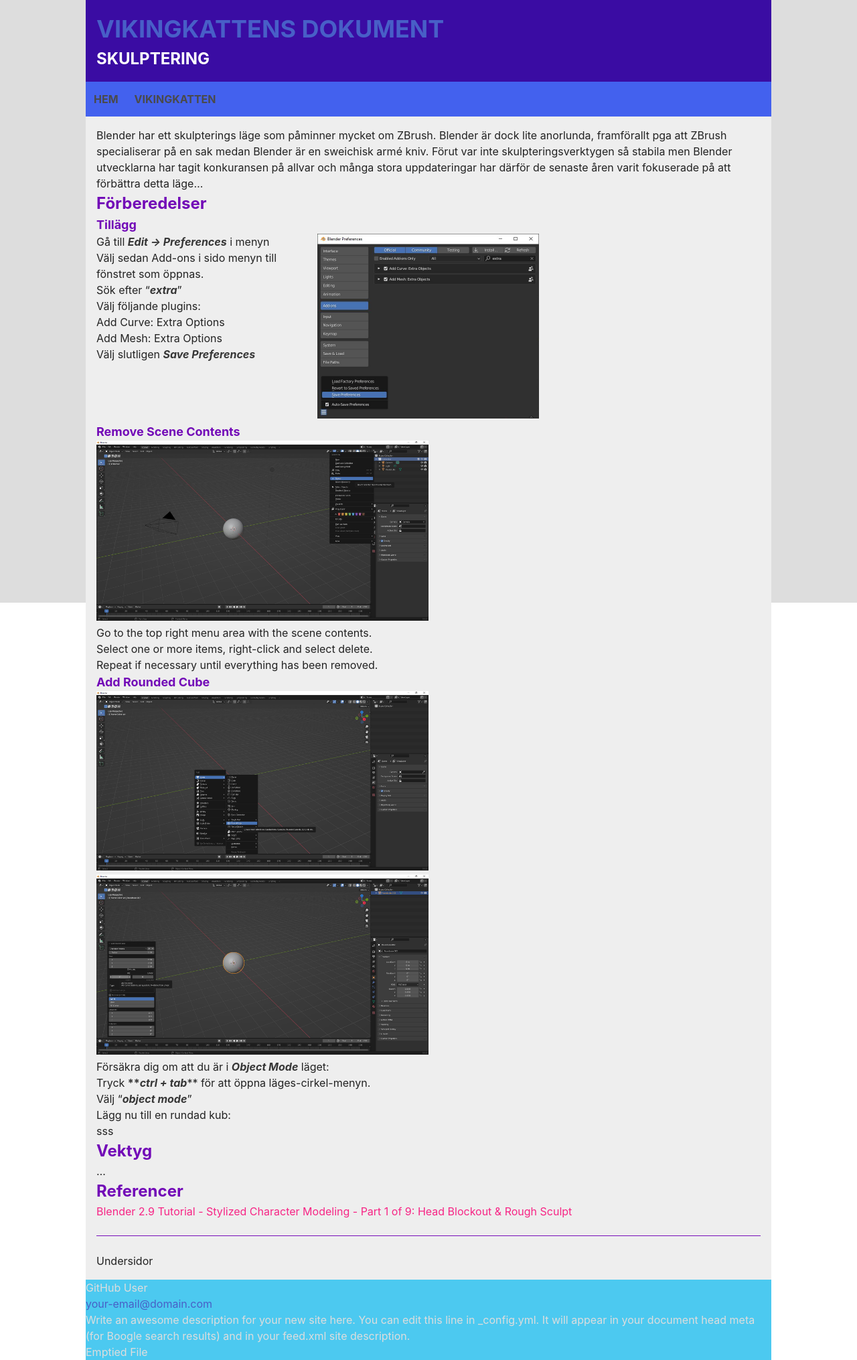
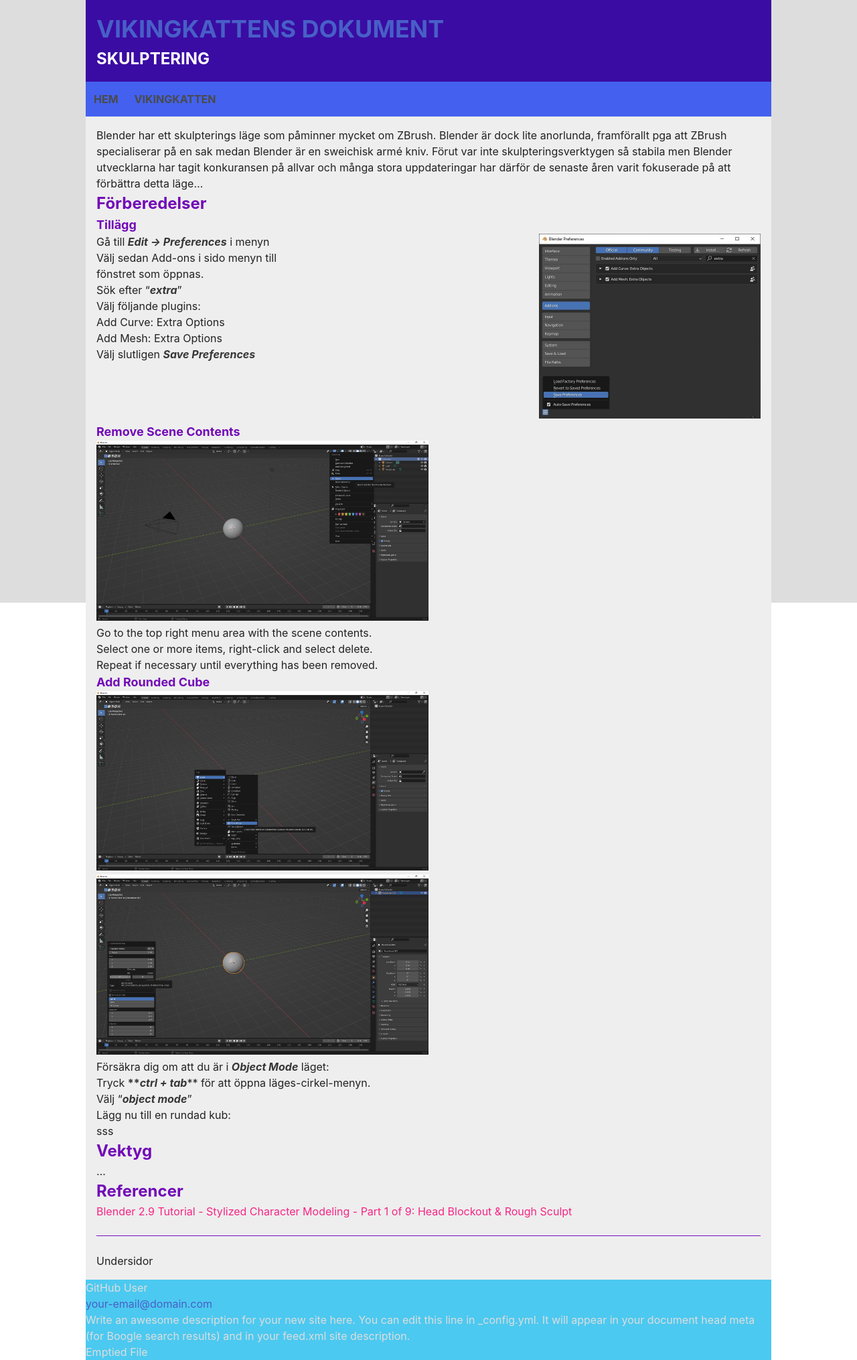
Before and after one commit to viking-cat/dokument, a Jekyll site: the page built from _pages/grafik/blender/skulptering.md, in a window 1280 px wide. Shown: the whole page at 67% size. Built offline with Jekyll 4.4.1, drawn with Linux system fonts in a browser that asks for light colours.

Commit message:
Update skulptering.md

```diff
--- a/_pages/grafik/blender/skulptering.md
+++ b/_pages/grafik/blender/skulptering.md
@@ -10,7 +10,7 @@
 
 ## Tillägg
 
-<div style="float:right; align:right;">
+<div style="float:right; align:right; text-align:right;">
   <img src="/dokument/assets/blender-sculpting-preferences-add_ons.JPG" alt="Preference Window" width="50%" height="50%">
 </div>
 
```
